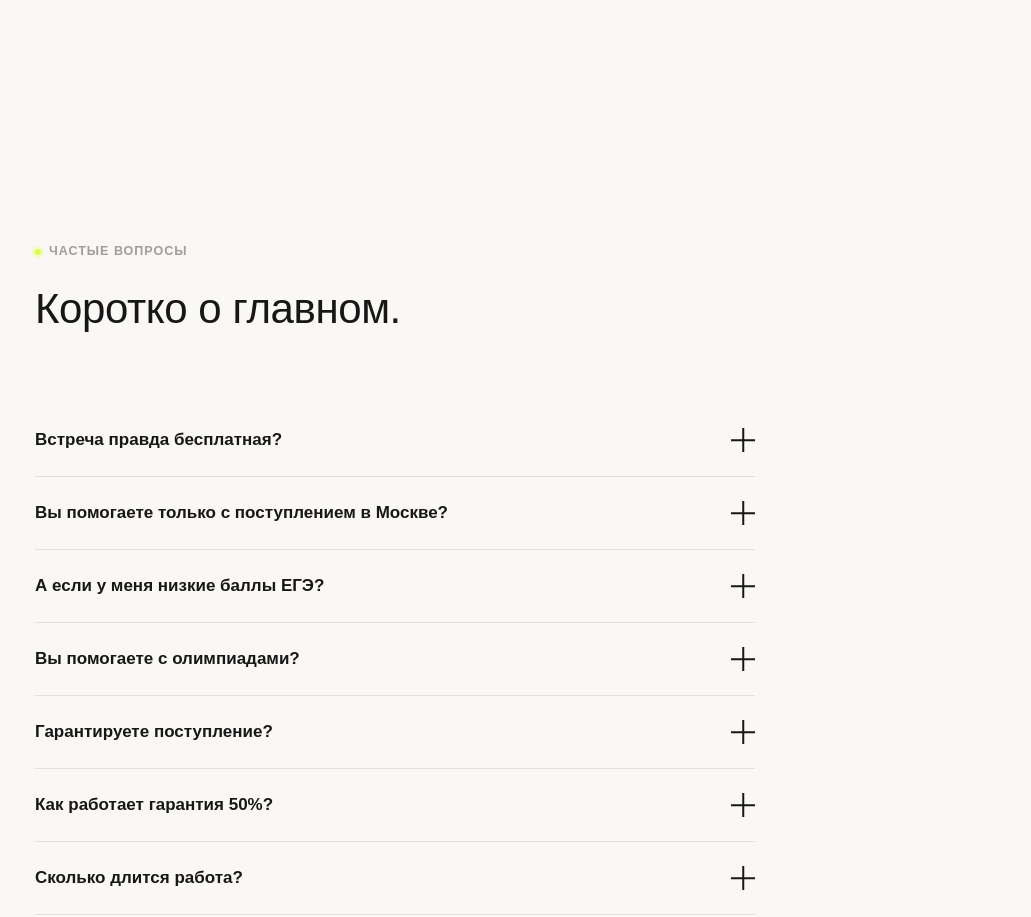
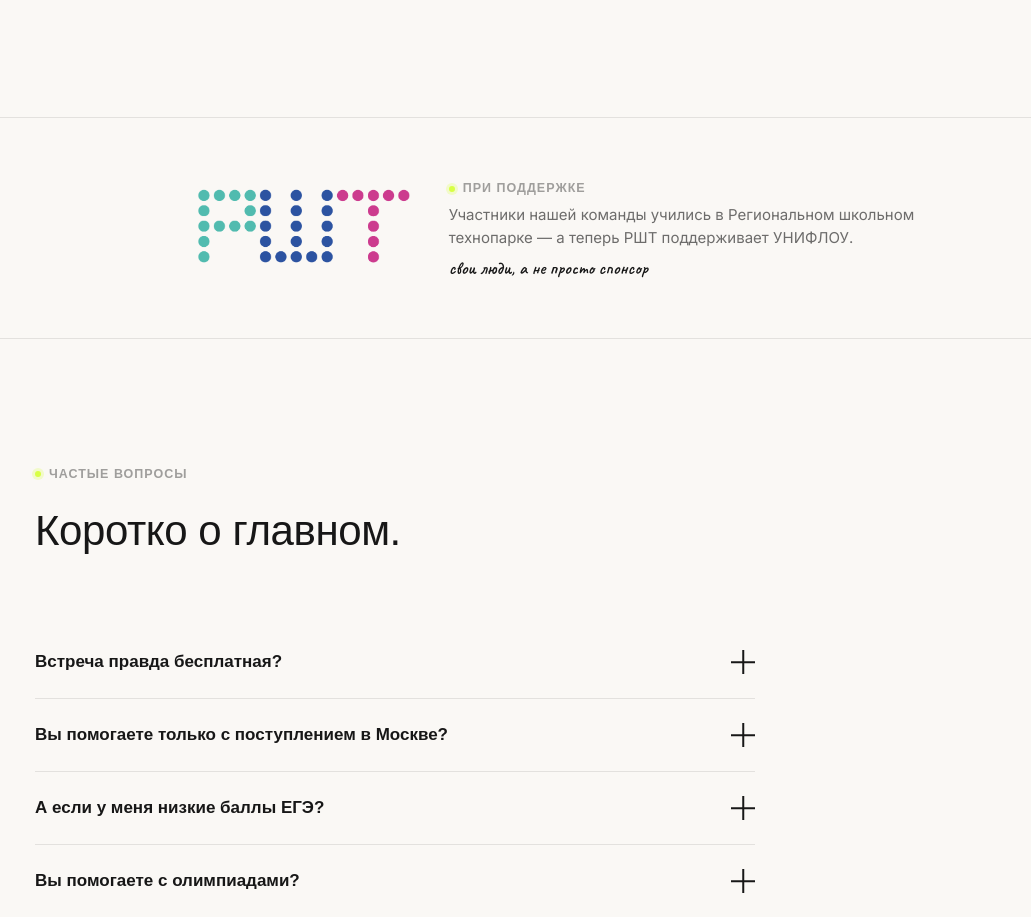
Before and after one commit to sunderrrrr/uni, a plain HTML site: page index.html in a window 1280 px wide. Shown: the part 7265-8182 px from the top of the page, without its empty margins (73-1104 px from the left). Drawn offline with Linux system fonts and the light colour scheme; a web font is replaced by a local one.

Commit message:
support section

```diff
--- a/index.html
+++ b/index.html
@@ -408,6 +408,26 @@
         </div>
       </section>
 
+      <!-- ПРИ ПОДДЕРЖКЕ REGIONAL SCHOOLTECH -->
+      <section id="supported" class="supported-by">
+        <div class="wrap supported-inner">
+          <img
+            class="supported-logo"
+            src="images/rsht.png"
+            alt="Regional SchoolTech"
+            loading="lazy"
+          />
+          <div class="supported-text">
+            <div class="eyebrow reveal">При поддержке</div>
+            <p class="reveal">
+              Участники нашей команды учились в Региональном школьном технопарке
+              — а теперь РШТ поддерживает УНИФЛОУ.
+            </p>
+            <div class="note reveal">свои люди, а не просто спонсор</div>
+          </div>
+        </div>
+      </section>
+
       <!-- FAQ -->
       <section id="faq">
         <div class="wrap">
--- a/styles.css
+++ b/styles.css
@@ -974,6 +974,53 @@ header.scrolled {
 }
 
 /* ==========================================
+   ПРИ ПОДДЕРЖКЕ (компактная плашка)
+   ========================================== */
+.supported-by {
+  padding: 56px 0;
+  border-top: 1px solid var(--line);
+  border-bottom: 1px solid var(--line);
+}
+.supported-inner {
+  display: flex;
+  align-items: center;
+  justify-content: center;
+  gap: 32px;
+  flex-wrap: wrap;
+  text-align: left;
+}
+.supported-logo {
+  height: 100px;
+  width: auto;
+  flex-shrink: 0;
+}
+.supported-text {
+  max-width: 500px;
+}
+.supported-text .eyebrow {
+  margin-bottom: 6px;
+}
+.supported-text p {
+  margin: 0;
+  font-size: 15px;
+  color: var(--ink-soft);
+  line-height: 1.5;
+}
+.supported-text .note {
+  margin-top: 6px;
+  font-size: 18px;
+}
+@media (max-width: 620px) {
+  .supported-inner {
+    flex-direction: column;
+    text-align: center;
+  }
+  .supported-text {
+    max-width: none;
+  }
+}
+
+/* ==========================================
    FAQ
    ========================================== */
 .faq-wrap {
```
Also changed, not shown: images/rsht.png (added).
